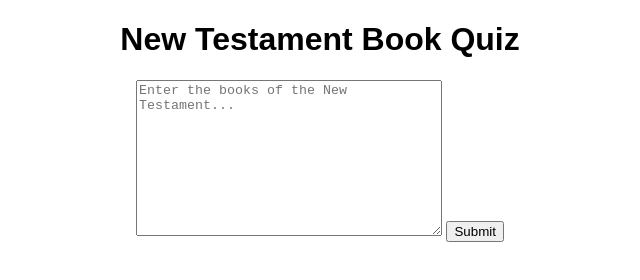
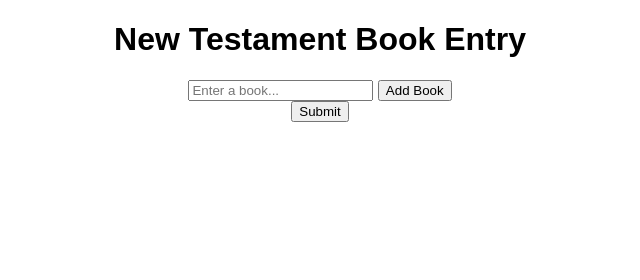
Before and after one commit to michaelocenar/new-testament, a plain HTML site: page index.html in a window 1280 px wide. Shown: the whole page, without its empty margins (320-960 px from the left). Drawn offline with Linux system fonts and the light colour scheme.

Commit message:
change html

```diff
--- a/index.html
+++ b/index.html
@@ -6,8 +6,10 @@
 </head>
 <body>
     <div id="app">
-        <h1>New Testament Book Quiz</h1>
-        <textarea id="userInput" placeholder="Enter the books of the New Testament..."></textarea>
+        <h1>New Testament Book Entry</h1>
+        <input type="text" id="bookInput" placeholder="Enter a book...">
+        <button id="addBook">Add Book</button>
+        <div id="enteredBooks"></div>
         <button id="submit">Submit</button>
         <div id="result"></div>
     </div>
```
